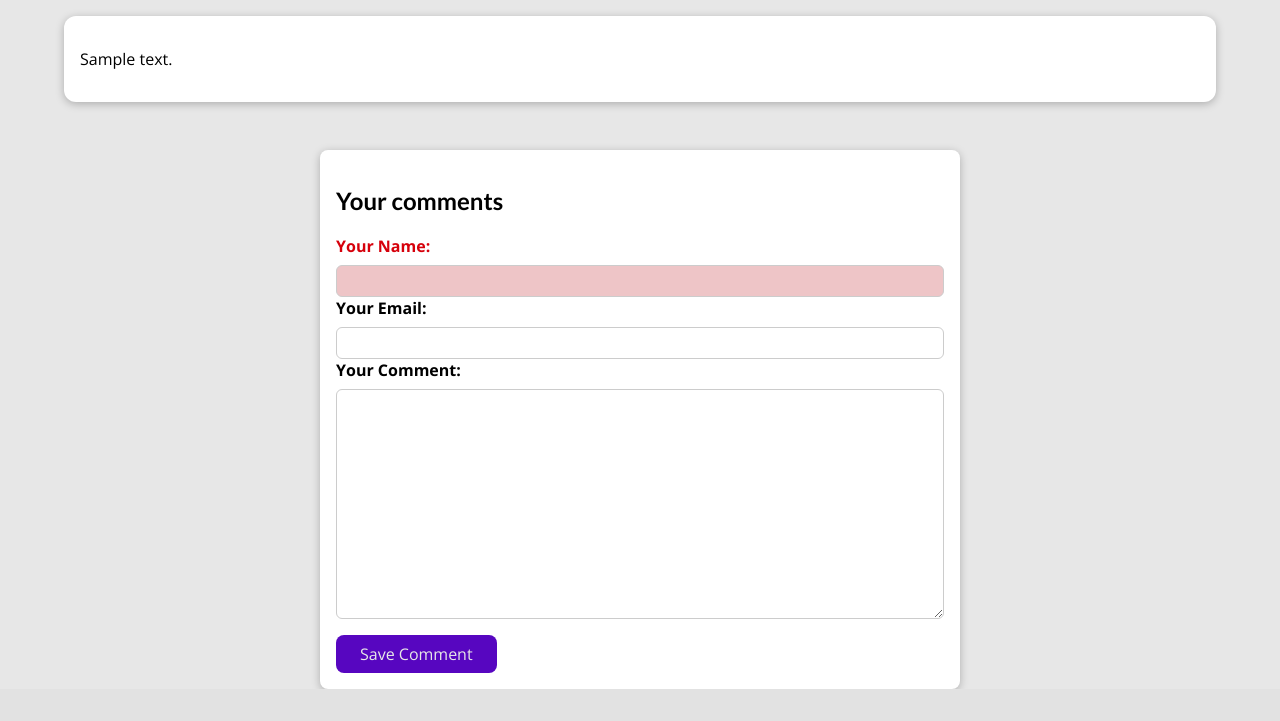
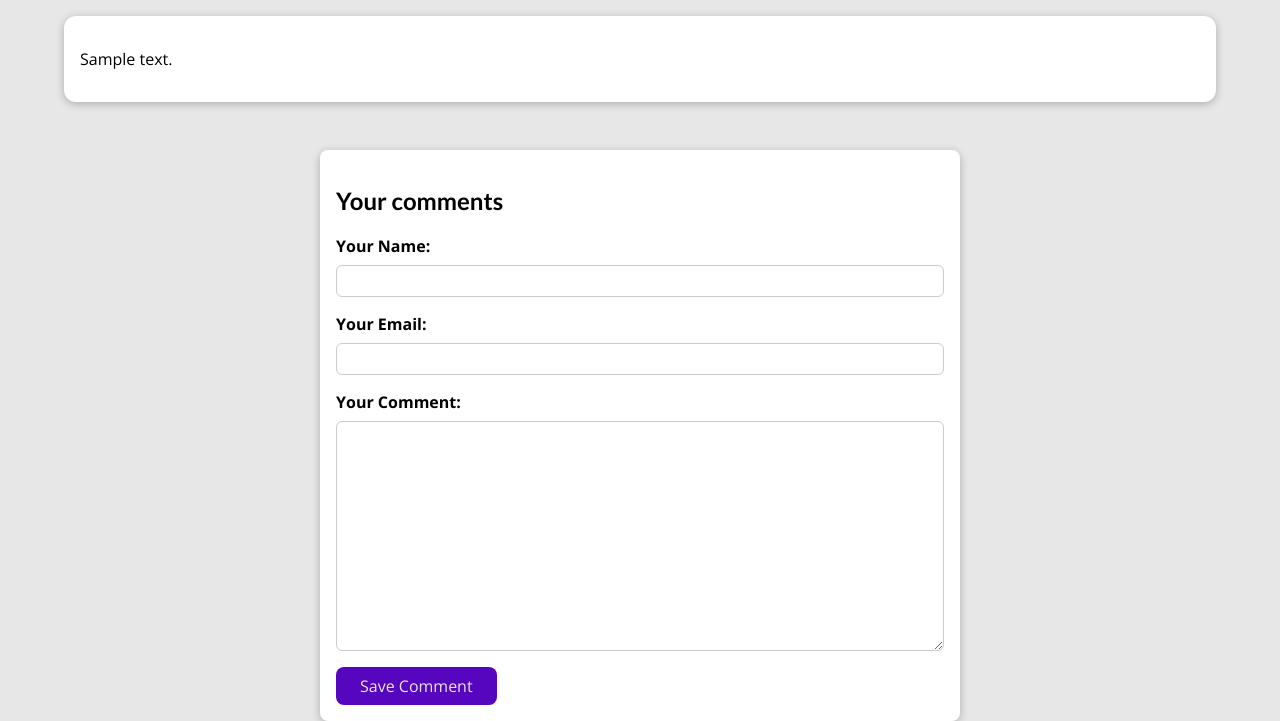
Before and after one commit to ultrex22/max_my_site, a Django app: a page that uses blog/templates/blog/post-detail.html in a window 1280 px wide. Shown: the part 512-1233 px from the top of the page. Before the commit the page ends 1201 px from the top, so only its background shows below. Run offline with Django 3.2, Linux system fonts and the light colour scheme; tables that the repository leaves empty hold one stand-in row (values such as "Sample post"); grey boxes marked "Sample" are stand-in pictures.

Commit message:
fixed template for form field errors

```diff
--- a/blog/static/blog/post-detail.css
+++ b/blog/static/blog/post-detail.css
@@ -114,13 +114,13 @@ main {
   cursor: pointer;
 }
 
-div label:nth-of-type(1) {
+/* .invalid div label:nth-of-type(1) {
   color:#d6000b;
 }
 
-#id_user_name {
+.invalid #id_user_name {
   background-color: #eec5c7;
-}
+} */
 #comment-form button:hover,
 #comment-form button:active {
   background-color: #9e67e6;
--- a/blog/templates/blog/post-detail.html
+++ b/blog/templates/blog/post-detail.html
@@ -1,6 +1,4 @@
 {% extends 'base.html' %}
-
-
 {% load static %}
 
 
@@ -46,13 +44,13 @@
     <h2>Your comments</h2>
     <form action="{% url 'post-detail-page' post.slug %}" method='post'>
         {% csrf_token%}
-        <div class='form-control' {% if form_field.errors %}invalid{% endif %}>
-            {% for form_field in comment_form %}
+        {% for form_field in comment_form %}
+        <div class='form-control {% if form_field.errors %} invalid {% endif %}'>
             {{form_field.label_tag }}
             {{form_field }}
             {{form_field.errors}}
-            {% endfor%}
         </div>
+        {% endfor%}
         <button>Save Comment</button>
     </form>
 </section>
```
